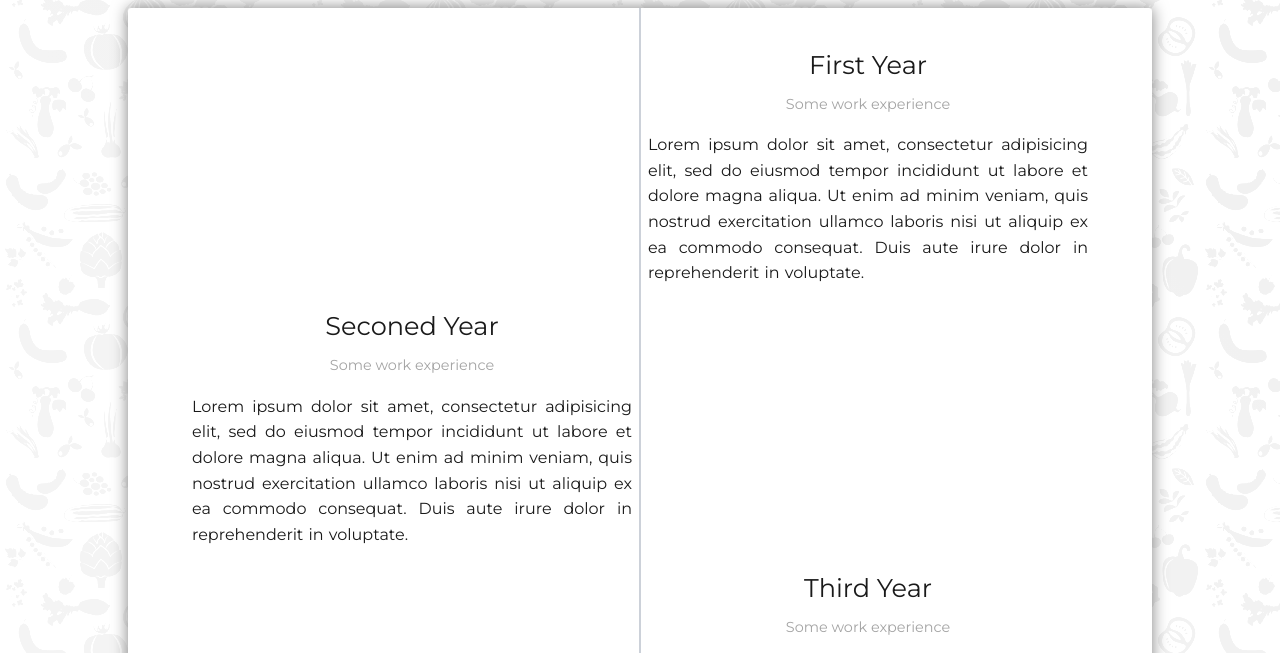
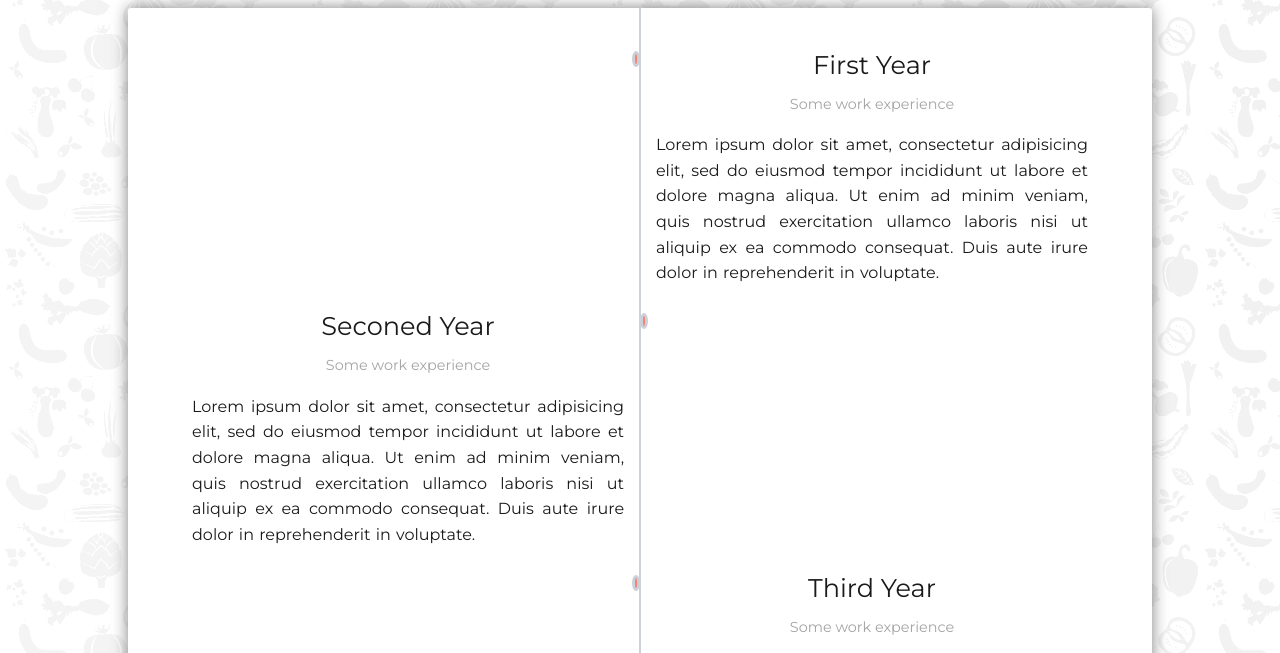
Before and after one commit to IzabelaGA/Timelines-types, a plain HTML site: page noJS.html in a window 1280 px wide. Shown: the part 136-789 px from the top of the page. Drawn offline with Linux system fonts and the light colour scheme.

Commit message:
Create dots through div element, they don't looks like dots yet

```diff
--- a/css/noJS.css
+++ b/css/noJS.css
@@ -104,3 +104,14 @@ h1 span {
 .timeline-block-left p {
     direction: ltr;
 }
+
+/* Dots ?? */
+.marker {
+    width: 1rem;
+    height: 1rem;
+    border-radius: 50%;
+    border: 3px solid #ccd1d9;
+    background: salmon;
+    margin-top: .7rem;
+    z-index: 2;
+}
```
